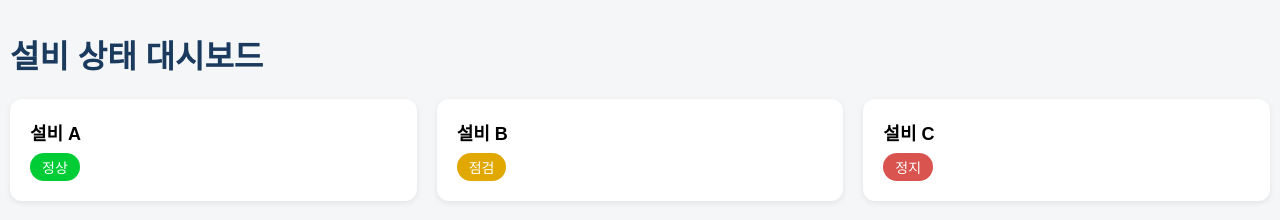
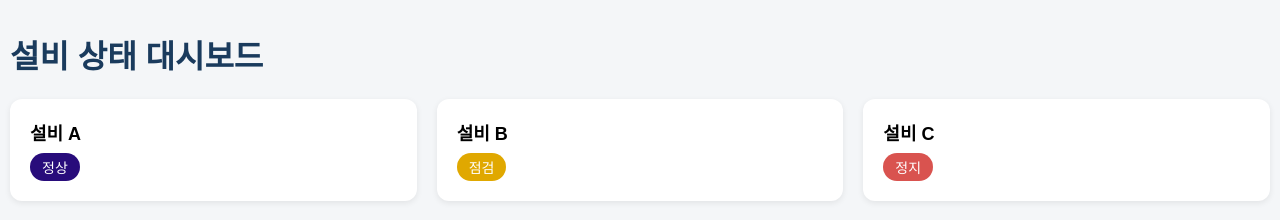
Before and after one commit to skh0412/equipment-dashboard, a plain HTML site: page index.html in a window 1280 px wide. Drawn offline with Linux system fonts and the light colour scheme.

Commit message:
정상 상태 색상 변경

```diff
--- a/index.html
+++ b/index.html
@@ -37,7 +37,7 @@
       color: white;
       font-size: 14px;
     }
-    .ok   { background: #00cc36; }  /* 정상 = 초록 */
+    .ok   { background: #280c7b; }  /* 정상 = 파랑 */
     .warn { background: #e0a800; }  /* 점검필요 = 노랑 */
     .stop { background: #d9534f; }  /* 정지 = 빨강 */
   </style>
```
